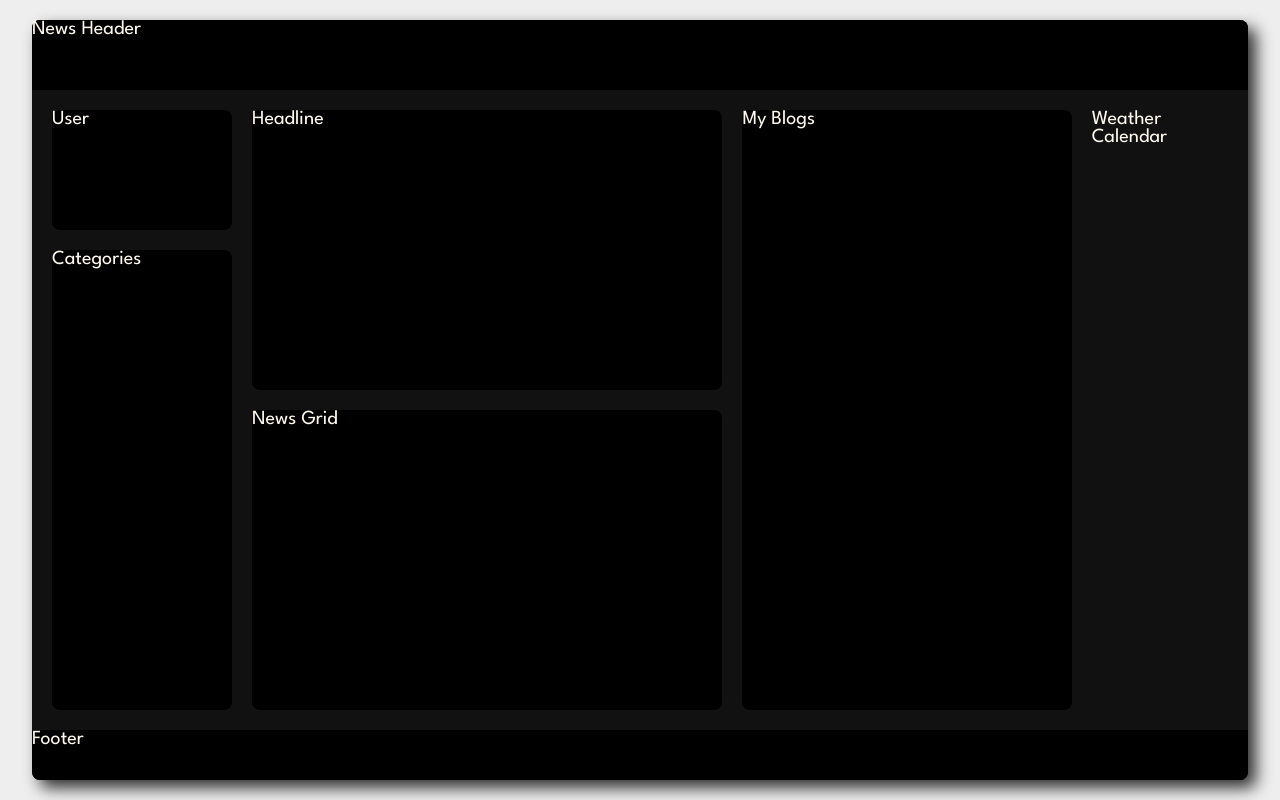
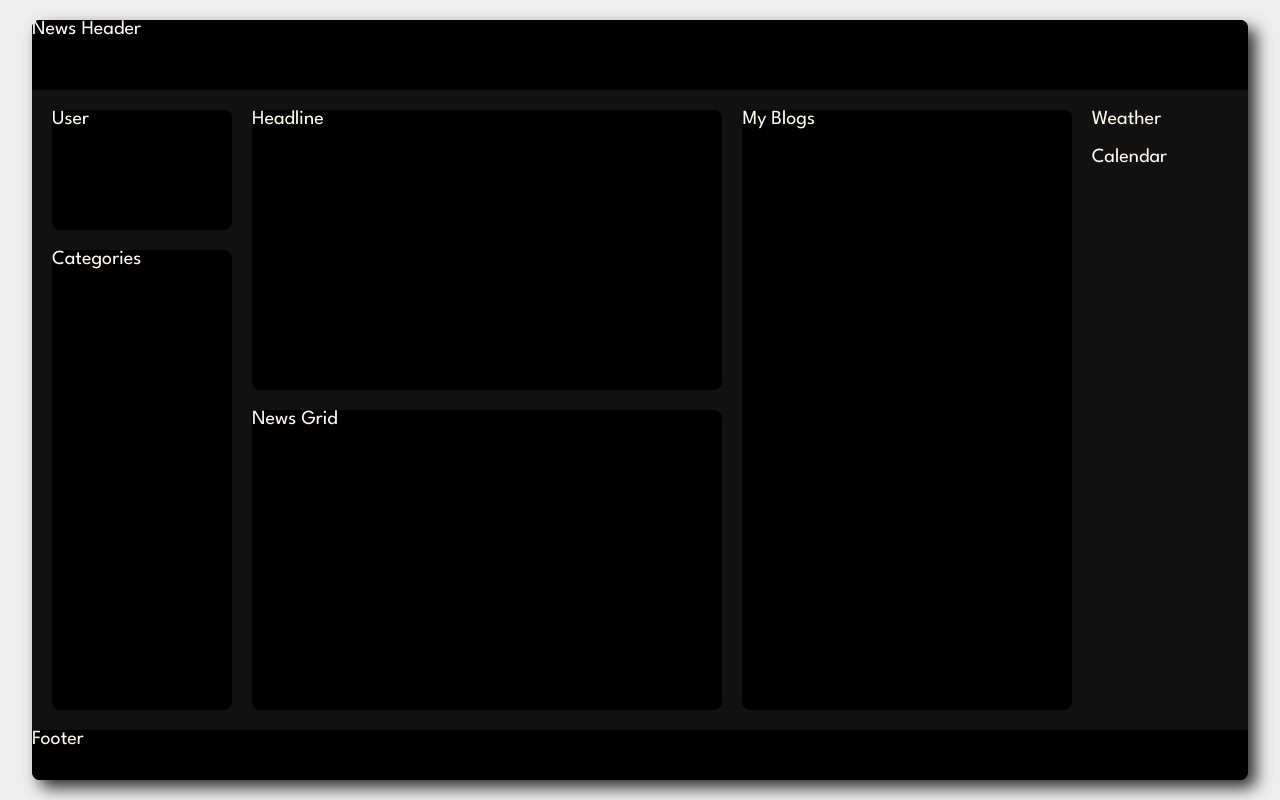
Before and after one commit to Nimira43/Eideseis, a React (Vite) app: page / in a window 1280 px wide. Built offline with nearby package versions, Linux system fonts and the light colour scheme.

Commit message:
Styled weather-calendar class

```diff
--- a/src/index.css
+++ b/src/index.css
@@ -139,7 +139,12 @@ html {
   border-radius: var(--border-radius-lg);
 }
 
-
+.weather-calendar {
+  flex: 1;
+  display: flex;
+  flex-direction: column;
+  row-gap: 2rem;
+}
 
 .news-footer {
   width: 100%;
```
